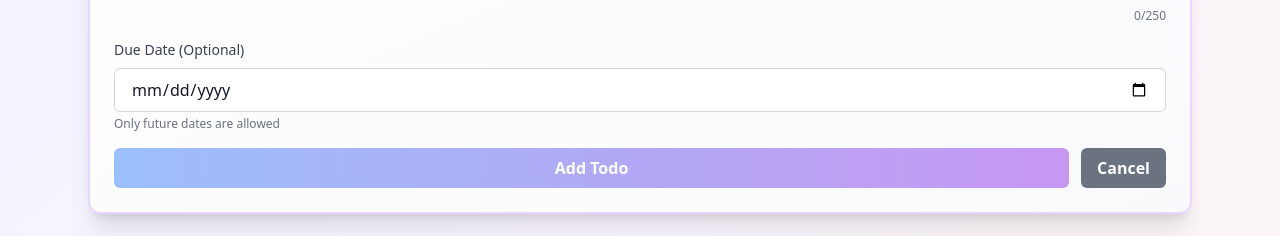
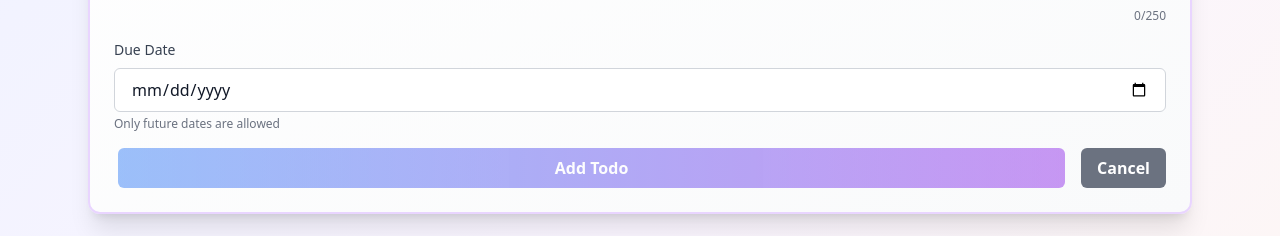
Before and after one commit to Thilina02/TODO-APP, a React (Vite) app: page / in a window 1280 px wide. Both pictures are taken after a click on the button "Add New Todo". Shown: the part 364-600 px from the top of the page. Built offline with nearby package versions, Linux system fonts and the light colour scheme.

Commit message:
Modified the TodoForm fields, and fix overlapping issue in Add Todo button

```diff
--- a/src/components/TodoForm.tsx
+++ b/src/components/TodoForm.tsx
@@ -118,8 +118,7 @@ export const TodoForm = ({ onSubmit }: TodoFormProps) => {
           value={title}
           onChange={handleTitleChange}
           maxLength={100}
-          className={`w-full px-4 py-2 border rounded-md bg-white dark:bg-gray-700 text-gray-900 dark:text-white focus:outline-none focus:ring-2 transition-all ${
-            errors.title
+          className={`w-full px-4 py-2 border rounded-md bg-white dark:bg-gray-700 text-gray-900 dark:text-white focus:outline-none focus:ring-2 transition-all ${errors.title
             ? 'border-red-500 dark:border-red-500 focus:ring-red-500'
             : 'border-gray-300 dark:border-gray-600 focus:ring-blue-500'
             }`}
@@ -132,8 +131,7 @@ export const TodoForm = ({ onSubmit }: TodoFormProps) => {
               <p className="text-red-500 dark:text-red-400 text-xs font-medium">{errors.title}</p>
             )}
           </div>
-          <p className={`text-xs ${
-            title.trim().length < 5 || title.trim().length > 100
+          <p className={`text-xs ${title.trim().length < 5 || title.trim().length > 100
             ? 'text-red-500 dark:text-red-400 font-medium'
             : 'text-gray-500 dark:text-gray-400'
             }`}>
@@ -151,8 +149,7 @@ export const TodoForm = ({ onSubmit }: TodoFormProps) => {
           value={description}
           onChange={handleDescriptionChange}
           maxLength={250}
-          className={`w-full px-4 py-2 border rounded-md bg-white dark:bg-gray-700 text-gray-900 dark:text-white focus:outline-none focus:ring-2 resize-none transition-all ${
-            errors.description
+          className={`w-full px-4 py-2 border rounded-md bg-white dark:bg-gray-700 text-gray-900 dark:text-white focus:outline-none focus:ring-2 resize-none transition-all ${errors.description
             ? 'border-red-500 dark:border-red-500 focus:ring-red-500'
             : 'border-gray-300 dark:border-gray-600 focus:ring-blue-500'
             }`}
@@ -165,8 +162,7 @@ export const TodoForm = ({ onSubmit }: TodoFormProps) => {
               <p className="text-red-500 dark:text-red-400 text-xs font-medium">{errors.description}</p>
             )}
           </div>
-          <p className={`text-xs ${
-            description.trim().length > 250
+          <p className={`text-xs ${description.trim().length > 250
             ? 'text-red-500 dark:text-red-400 font-medium'
             : 'text-gray-500 dark:text-gray-400'
             }`}>
@@ -177,15 +173,16 @@ export const TodoForm = ({ onSubmit }: TodoFormProps) => {
 
       <div className="mb-4">
         <label htmlFor="dueDate" className="block text-sm font-medium text-gray-700 dark:text-gray-300 mb-2">
-          Due Date (Optional)
+          Due Date
         </label>
         <input
           type="date"
           id="dueDate"
           value={dueDate}
           onChange={(e) => setDueDate(e.target.value)}
+          onClick={(e) => e.currentTarget.showPicker?.()}
           min={getTodayDate()}
-          className="w-full px-4 py-2 border border-gray-300 dark:border-gray-600 rounded-md bg-white dark:bg-gray-700 text-gray-900 dark:text-white focus:outline-none focus:ring-2 focus:ring-blue-500"
+          className="w-full px-4 py-2 border border-gray-300 dark:border-gray-600 rounded-md bg-white dark:bg-gray-700 text-gray-900 dark:text-white focus:outline-none focus:ring-2 focus:ring-blue-500 cursor-pointer"
         />
         <p className="text-xs text-gray-500 dark:text-gray-400 mt-1">
           Only future dates are allowed
@@ -196,7 +193,7 @@ export const TodoForm = ({ onSubmit }: TodoFormProps) => {
         <button
           type="submit"
           disabled={!!errors.title || !!errors.description || title.trim().length < 5}
-          className="flex-1 px-4 py-2 bg-gradient-to-r from-blue-500 to-purple-600 hover:from-blue-600 hover:to-purple-700 text-white font-semibold rounded-md transition-all duration-200 transform hover:scale-105 disabled:opacity-50 disabled:cursor-not-allowed disabled:transform-none disabled:hover:from-blue-500 disabled:hover:to-purple-600"
+          className="flex-1 px-4 py-2 mx-1 bg-gradient-to-r from-blue-500 to-purple-600 hover:from-blue-600 hover:to-purple-700 text-white font-semibold rounded-md transition-all duration-200 hover:scale-[1.02] disabled:opacity-50 disabled:cursor-not-allowed disabled:hover:scale-100 disabled:hover:from-blue-500 disabled:hover:to-purple-600"
         >
           Add Todo
         </button>
```
Lines whose indentation alone changed are shown as unchanged.
